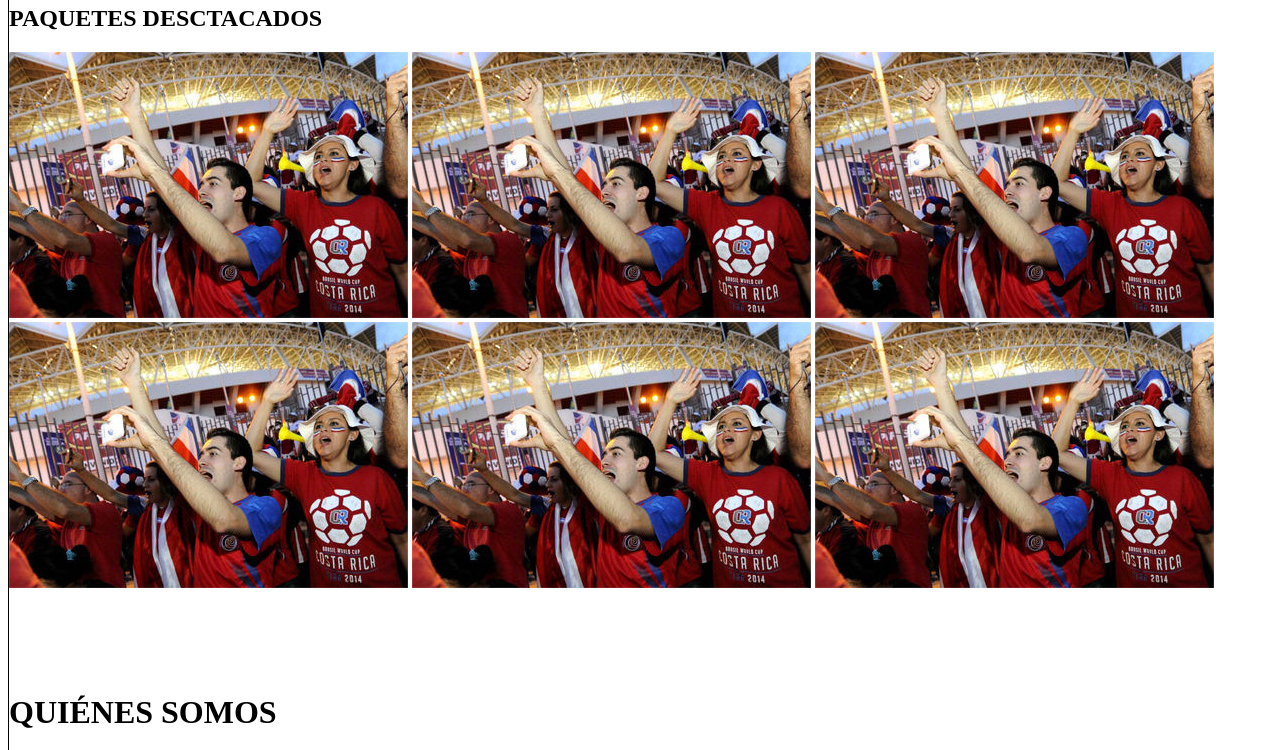
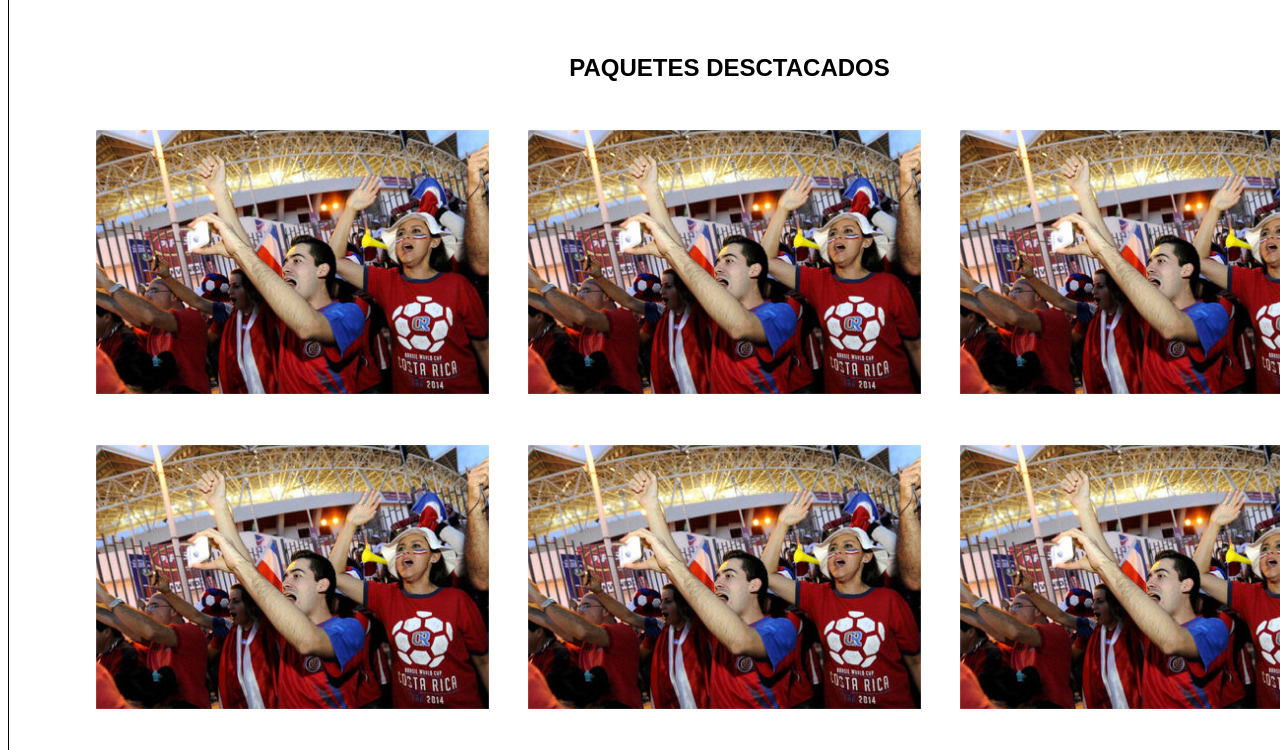
Before and after one commit to PaulaZP/Web-Quiz, a website: page index.html in a window 1280 px wide. Shown: the part 660-1410 px from the top of the page. Drawn offline with Linux system fonts and the light colour scheme.

Commit message:
Agrego estilos en el contenido 2

```diff
--- a/index.html
+++ b/index.html
@@ -32,18 +32,24 @@
             </div>
 
             <div id="destacados">
-                <h2>PAQUETES DESCTACADOS</h2>
-                <div>
-                    <img src="img/sele.jpg" alt="caribe">
-                    <img src="img/sele.jpg" alt="caribe">
-                    <img src="img/sele.jpg" alt="caribe">
-                    <img src="img/sele.jpg" alt="caribe">
-                    <img src="img/sele.jpg" alt="caribe">
-                    <img src="img/sele.jpg" alt="caribe">
+                <div id="titulo-paquetes">
+                    <h2>PAQUETES DESCTACADOS</h2>
+                </div>
+
+                <div id="grupo1-img" class="clearfix">
+                    <div id="img-1"><img src="img/sele.jpg" alt="caribe"></div>
+                    <div id="img-1"><img src="img/sele.jpg" alt="caribe"></div>
+                    <div id="img-1"><img src="img/sele.jpg" alt="caribe"></div>
+                </div>
+
+                <div id="grupo2-img" class="clearfix">
+                    <div id="img-1"><img src="img/sele.jpg" alt="caribe"></div>
+                    <div id="img-1"><img src="img/sele.jpg" alt="caribe"></div>
+                    <div id="img-1"><img src="img/sele.jpg" alt="caribe"></div>
                 </div>
             </div>
 
-            <div id="quienes">
+            <div id="quienes" class="clearfix">
                 <div id="iconos-2">
                     <img src="img/iconos.png" alt="iconos">
                 </div>
--- a/sass/components/_content1.scss
+++ b/sass/components/_content1.scss
@@ -0,0 +1,25 @@
+#titulo-paquetes{
+    margin-top: 69px;
+    margin-bottom: 48px;
+    text-align: center;
+}
+#grupo1-img{
+    margin-left: 48px;
+    margin-bottom: 51px;
+}
+#grupo1-img img{
+    float: left;
+    width: 393px;
+    height: 264px;
+    padding-left: 39px;
+}
+#grupo2-img{
+    margin-left: 48px;
+    margin-bottom: 100px;
+}
+#grupo2-img img{
+    float: left;
+    width: 393px;
+    height: 264px;
+    padding-left: 39px;
+}
--- a/sass/components/_content2.scss
+++ b/sass/components/_content2.scss
@@ -0,0 +1,16 @@
+#quienes{
+    height: 557px;
+    background-color: yellowgreen;
+}
+#iconos-2{
+    float: left;
+    border: 1px solid black;
+}
+#somos{
+    float: right ;
+    border: 1px solid black;
+    width: 548px;
+    color: white;
+    margin-right: 144px;
+    margin-top: 139px;
+}
--- a/sass/components/_global.scss
+++ b/sass/components/_global.scss
@@ -2,6 +2,7 @@
     width: 1441px ;
     margin: 0 auto;
     border: 1px solid black;
+    font-family: Arial, Helvetica, sans-serif;
 }
 
 .clearfix::after{
--- a/sass/components/_header.scss
+++ b/sass/components/_header.scss
@@ -38,6 +38,4 @@
 #menu-list a{
     text-decoration: none;
     color: white;
-    font-family: Arial, Helvetica, sans-serif;
-
 }
--- a/sass/style.scss
+++ b/sass/style.scss
@@ -1,7 +1,6 @@
 @import 'components/_mixin';
 @import 'components/_global';
 @import 'components/_header';
-@import 'components/_slider';
 @import 'components/_content1';
 @import 'components/_content2';
 @import 'components/_footer';
```
Also changed, not shown: css/style.css, sass/components/_slider.scss (deleted).
